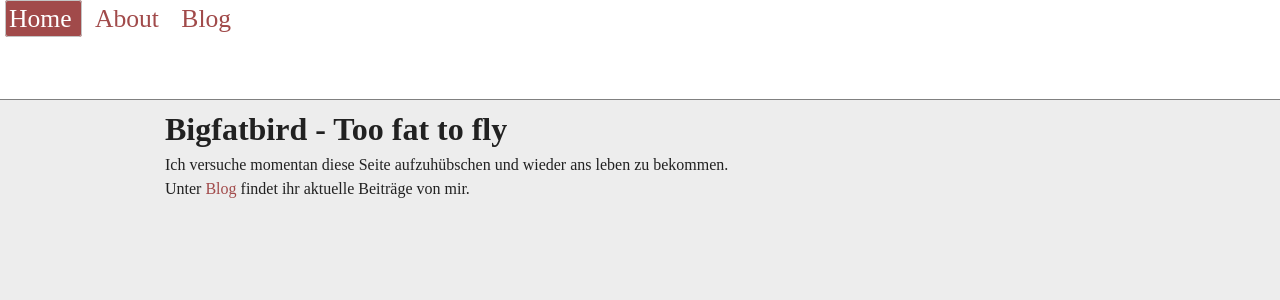
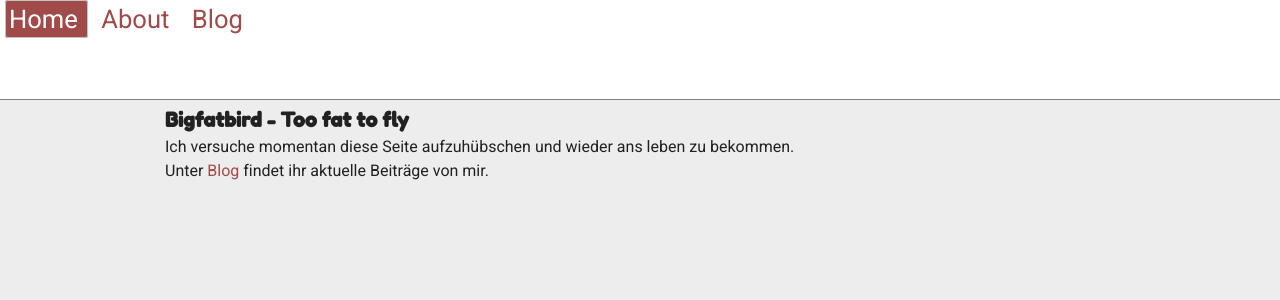
Before and after one commit to bigfatbird/old-bigfatbird-site, a Jekyll site: the page built from index.html, in a window 1280 px wide. Shown: the top 300 px of the page. Built offline with Jekyll 4.4.1, drawn with Linux system fonts in a browser that asks for light colours.

Commit message:
Added fonts

```diff
--- a/_layouts/default.html
+++ b/_layouts/default.html
@@ -4,6 +4,8 @@
         <title>{{ page.title }}</title>
         <link rel="stylesheet" href="/assets/css/styles.css">
         <meta name="viewport" content="width=device-width, initial-scale=1.0">
+        <link href="https://fonts.googleapis.com/css2?family=Fredoka+One&display=swap" rel="stylesheet">
+        <link href="https://fonts.googleapis.com/css2?family=Fredoka+One&family=Roboto&display=swap" rel="stylesheet">
     </head>
     <body>
         {% include navigation.html %}
--- a/_sass/main.scss
+++ b/_sass/main.scss
@@ -81,8 +81,11 @@ select {
 
 /* CSS reset end */
 
+
+
 body {
     background-color: #ededed;
+    line-height: 1.5;
 }
 
 .content {
@@ -117,8 +120,14 @@ nav a {
 }
 
 a {
+    font-family: 'Roboto', sans-serif;
     text-decoration: none;
     color: #a14a4a;
+}
+
+
+li a {
+    font-family: 'Fredoka One', cursive;
 }
 
 a:hover {
@@ -127,8 +136,18 @@ a:hover {
 }
 
 h1,
+h2 {
+    font-family: 'Fredoka One', cursive;
+    font-size: 20px;
+}
+
+h1,
 p {
     color: #212121;
+}
+
+p {
+    font-family: 'Roboto', sans-serif;
 }
 
 
```
Also changed, not shown: 7 other files.
